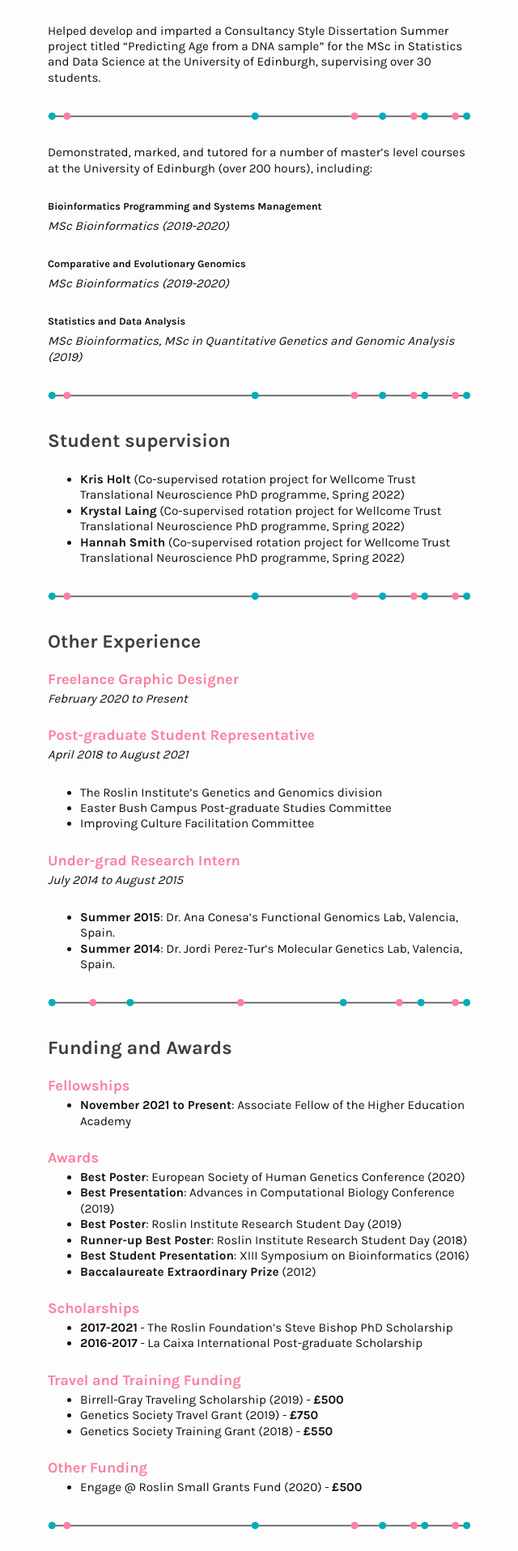
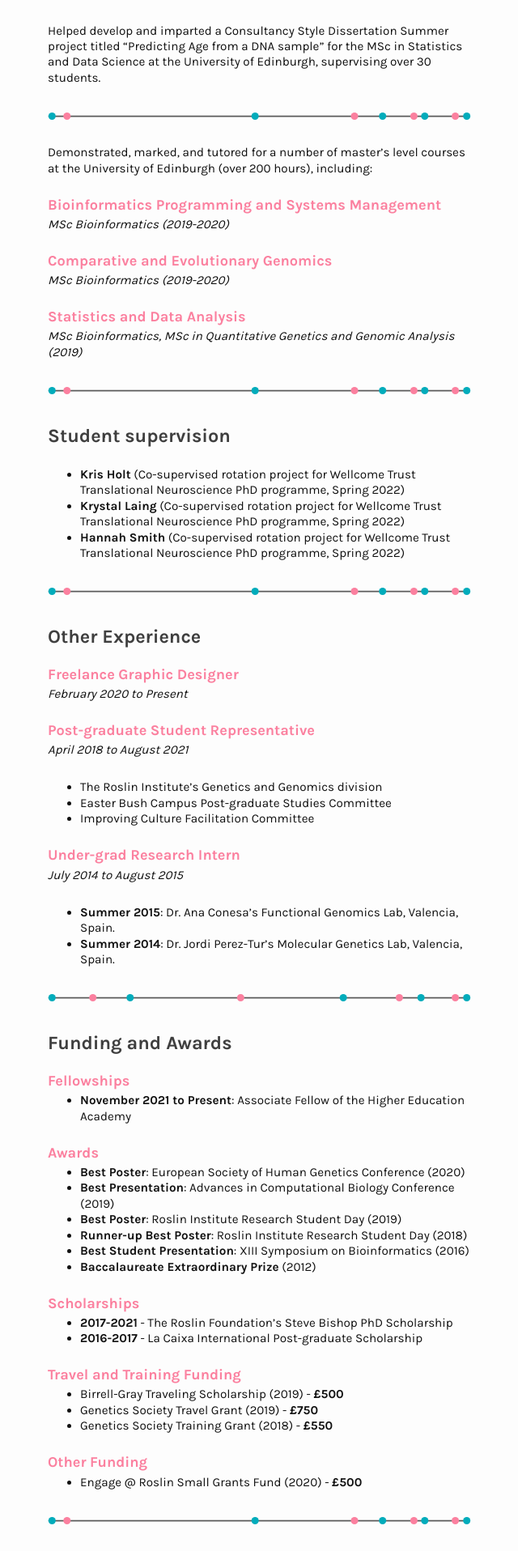
Before and after one commit to elenabernabeu/elenabernabeu.github.io, a Jekyll site: the page built from cv.markdown, in a window 1280 px wide. Shown: the part 1591-3507 px from the top of the page at 81% size, without its empty margins (468-1108 px from the left). Built offline with Jekyll 4.4.1, drawn with Linux system fonts in a browser that asks for light colours.

Commit message:
30082022 - CV update

```diff
--- a/cv.markdown
+++ b/cv.markdown
@@ -65,13 +65,13 @@ Helped develop and imparted a Consultancy Style Dissertation Summer project titl
 
 Demonstrated, marked, and tutored for a number of master's level courses at the University of Edinburgh (over 200 hours), including:
 
-##### **Bioinformatics Programming and Systems Management**
+#### **Bioinformatics Programming and Systems Management**
 *MSc Bioinformatics (2019-2020)*
 
-##### **Comparative and Evolutionary Genomics**
+#### **Comparative and Evolutionary Genomics**
 *MSc Bioinformatics (2019-2020)*
 
-##### **Statistics and Data Analysis**
+#### **Statistics and Data Analysis**
 *MSc Bioinformatics, MSc in Quantitative Genetics and Genomic Analysis (2019)*
 
 <img src="/assets/img/divider_2.svg" alt="divider_1">
```
